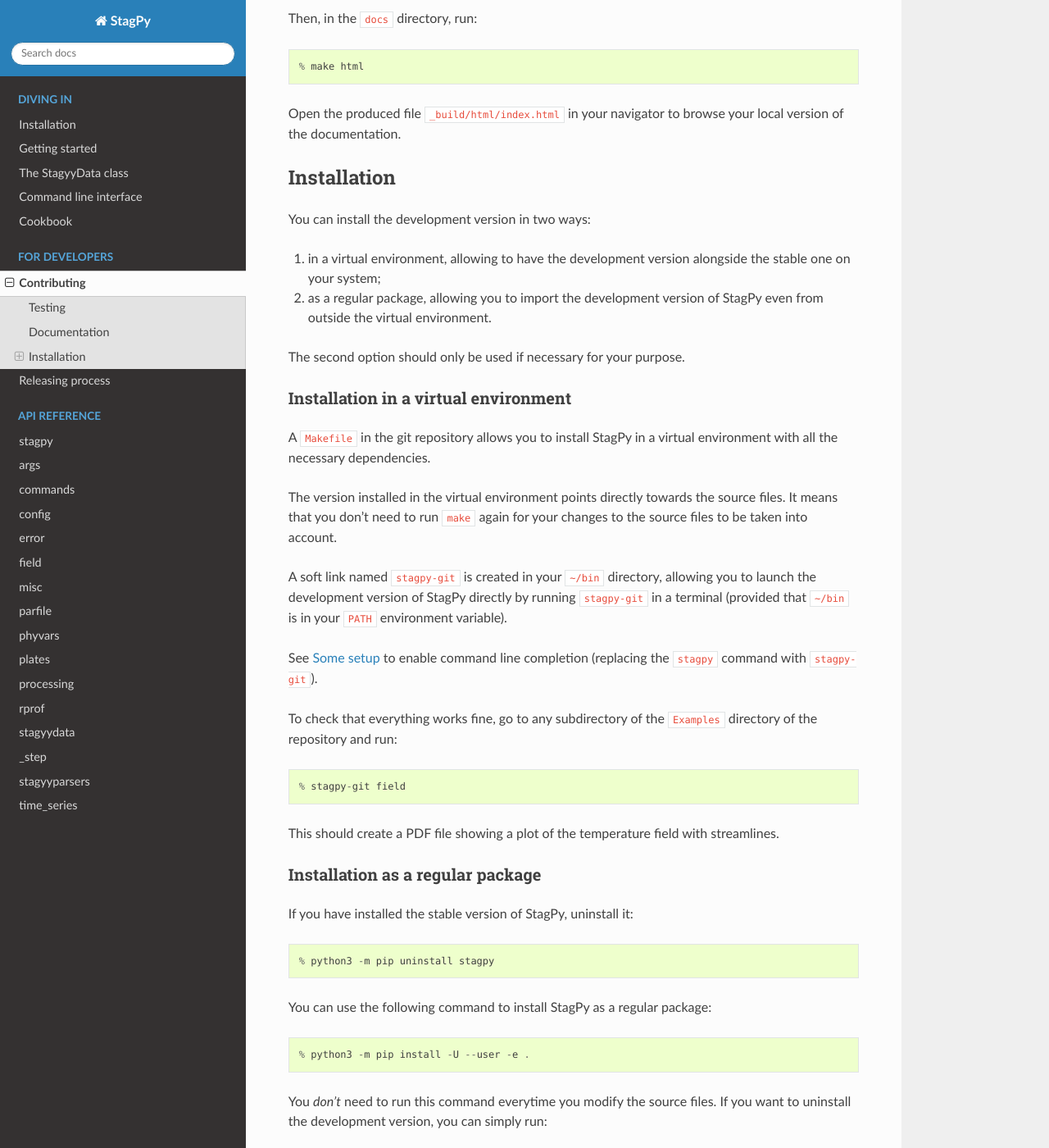
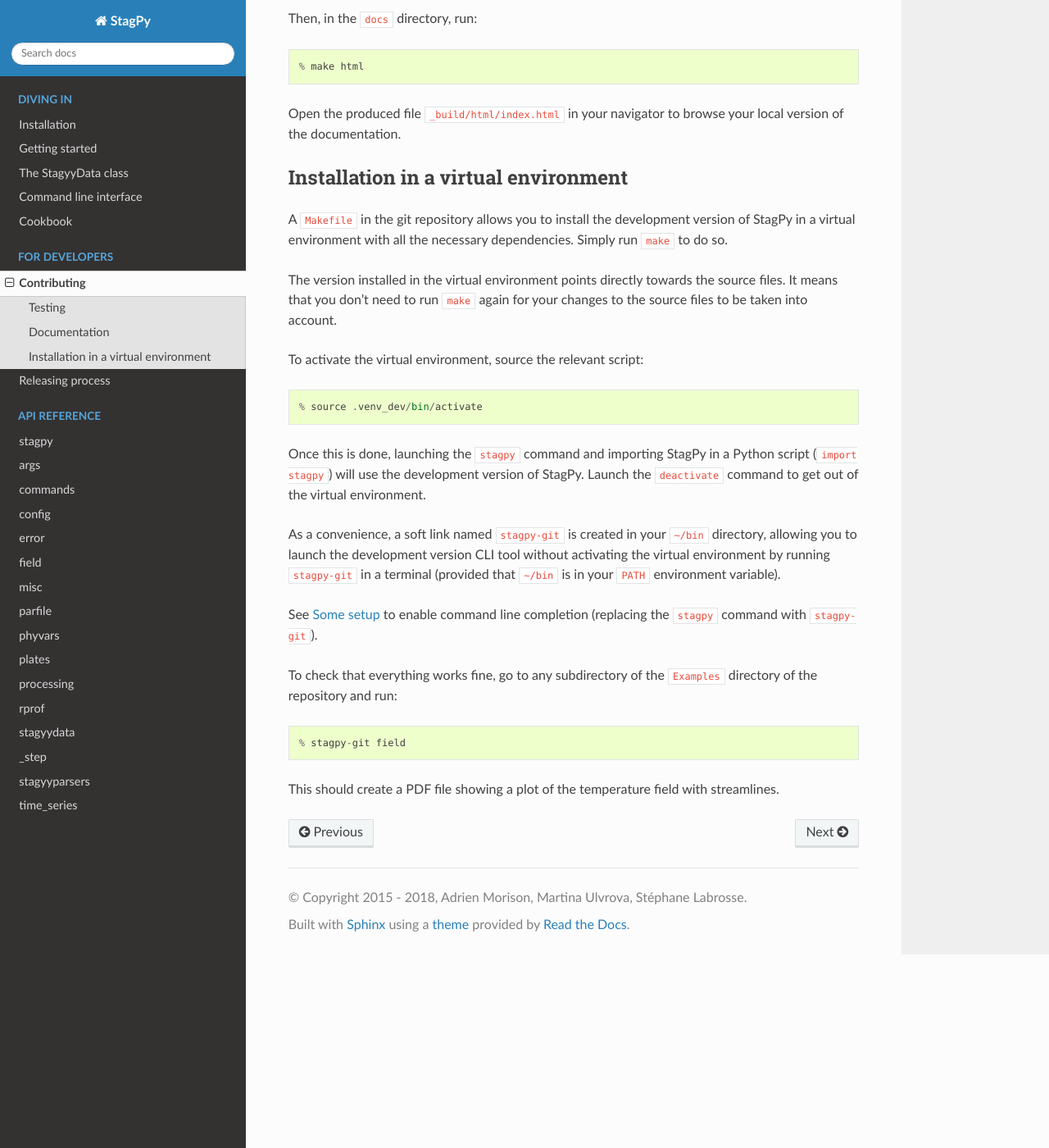
Before and after one commit to StagPython/StagPy, a Sphinx documentation site: the page built from docs/sources/developers.rst, in a window 1280 px wide and 1400 px high, scrolled down 888 px. Shown: the whole window at 82% size. Built offline with Sphinx 7.4.7 and the Read the Docs theme 2.0.0, drawn with Linux system fonts in a browser that asks for light colours; some of the changed text lies outside the part shown.

Commit message:
Improve doc about virtual env for developers

```diff
--- a/docs/sources/developers.rst
+++ b/docs/sources/developers.rst
@@ -52,32 +52,29 @@
 Open the produced file ``_build/html/index.html`` in your navigator to browse
 your local version of the documentation.
 
-Installation
-------------
+Installation in a virtual environment
+-------------------------------------
 
-You can install the development version in two ways:
-
-1. in a virtual environment, allowing to have the development version alongside
-   the stable one on your system;
-2. as a regular package, allowing you to import the development version of
-   StagPy even from outside the virtual environment.
-
-The second option should only be used if necessary for your purpose.
-
-Installation in a virtual environment
-~~~~~~~~~~~~~~~~~~~~~~~~~~~~~~~~~~~~~
-
-A ``Makefile`` in the git repository allows you to install StagPy in a virtual
-environment with all the necessary dependencies.
+A ``Makefile`` in the git repository allows you to install the development
+version of StagPy in a virtual environment with all the necessary dependencies.
+Simply run ``make`` to do so.
 
 The version installed in the virtual environment points directly towards the
 source files. It means that you don't need to run ``make`` again for your
 changes to the source files to be taken into account.
 
-A soft link named ``stagpy-git`` is created in your ``~/bin`` directory,
-allowing you to launch the development version of StagPy directly by running
-``stagpy-git`` in a terminal (provided that ``~/bin`` is in your ``PATH``
-environment variable).
+To activate the virtual environment, source the relevant script::
+
+    % source .venv_dev/bin/activate
+
+Once this is done, launching the ``stagpy`` command and importing StagPy in a
+Python script (``import stagpy``) will use the development version of StagPy.
+Launch the ``deactivate`` command to get out of the virtual environment.
+
+As a convenience, a soft link named ``stagpy-git`` is created in your ``~/bin``
+directory, allowing you to launch the development version CLI tool without
+activating the virtual environment by running ``stagpy-git`` in a terminal
+(provided that ``~/bin`` is in your ``PATH`` environment variable).
 
 See :ref:`somesetup` to enable command line completion (replacing the ``stagpy``
 command with ``stagpy-git``).
@@ -89,21 +86,3 @@
 
 This should create a PDF file showing a plot of the temperature field with
 streamlines.
-
-Installation as a regular package
-~~~~~~~~~~~~~~~~~~~~~~~~~~~~~~~~~
-
-If you have installed the stable version of StagPy, uninstall it::
-
-    % python3 -m pip uninstall stagpy
-
-You can use the following command to install StagPy as a regular package::
-
-    % python3 -m pip install -U --user -e .
-
-You *don't* need to run this command everytime you modify the source files.
-If you want to uninstall the development version, you can simply run::
-
-    % python3 -m pip uninstall stagpy
-
-See :ref:`somesetup` to enable command line completion.
```
